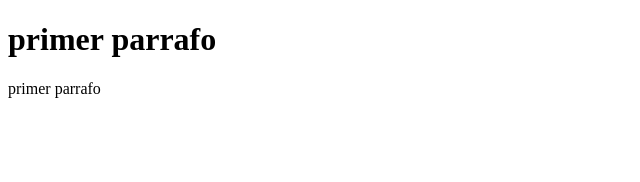
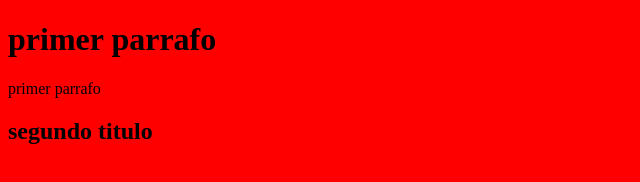
Before and after one commit to gabrielscp/git1, a plain HTML site: page index.html in a window 1280 px wide. Shown: the whole page, without its empty margins (0-640 px from the left). Drawn offline with Linux system fonts and the light colour scheme.

Commit message:
correción index y css

```diff
--- a/index.html
+++ b/index.html
@@ -5,11 +5,13 @@
     <meta http-equiv="X-UA-Compatible" content="IE=edge">
     <meta name="viewport" content="width=device-width, initial-scale=1.0">
     <title>Document</title>
+    <link rel="stylesheet" href="/style.css">
 </head>
 <body>
 
 <h1>primer parrafo</h1>
 <p>primer parrafo</p>
+<h2>segundo titulo</h2>
 
 </body>
 </html>
--- a/style.css
+++ b/style.css
@@ -1 +1,4 @@
 /* archivo css */
+body{
+    background-color: red;
+}
```
